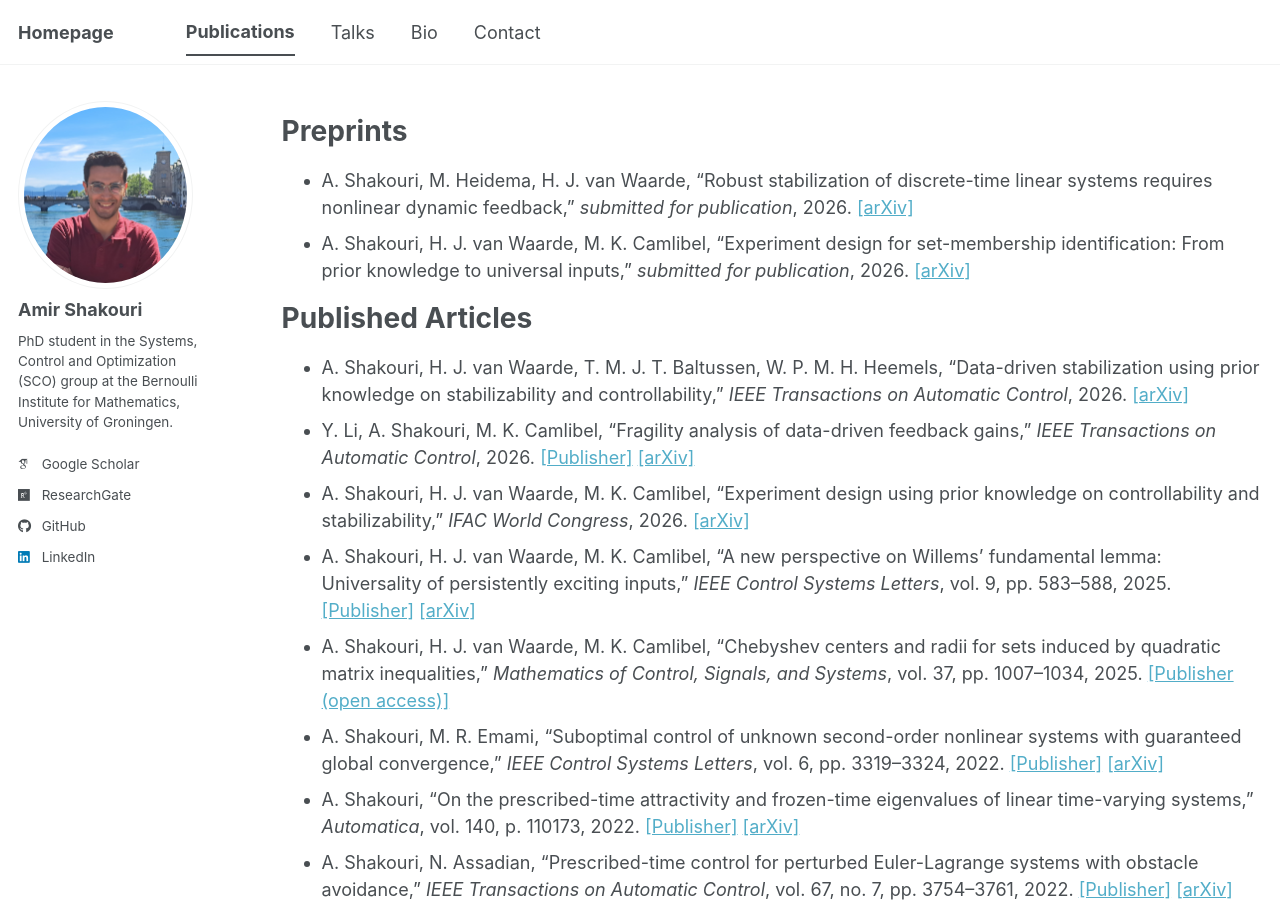
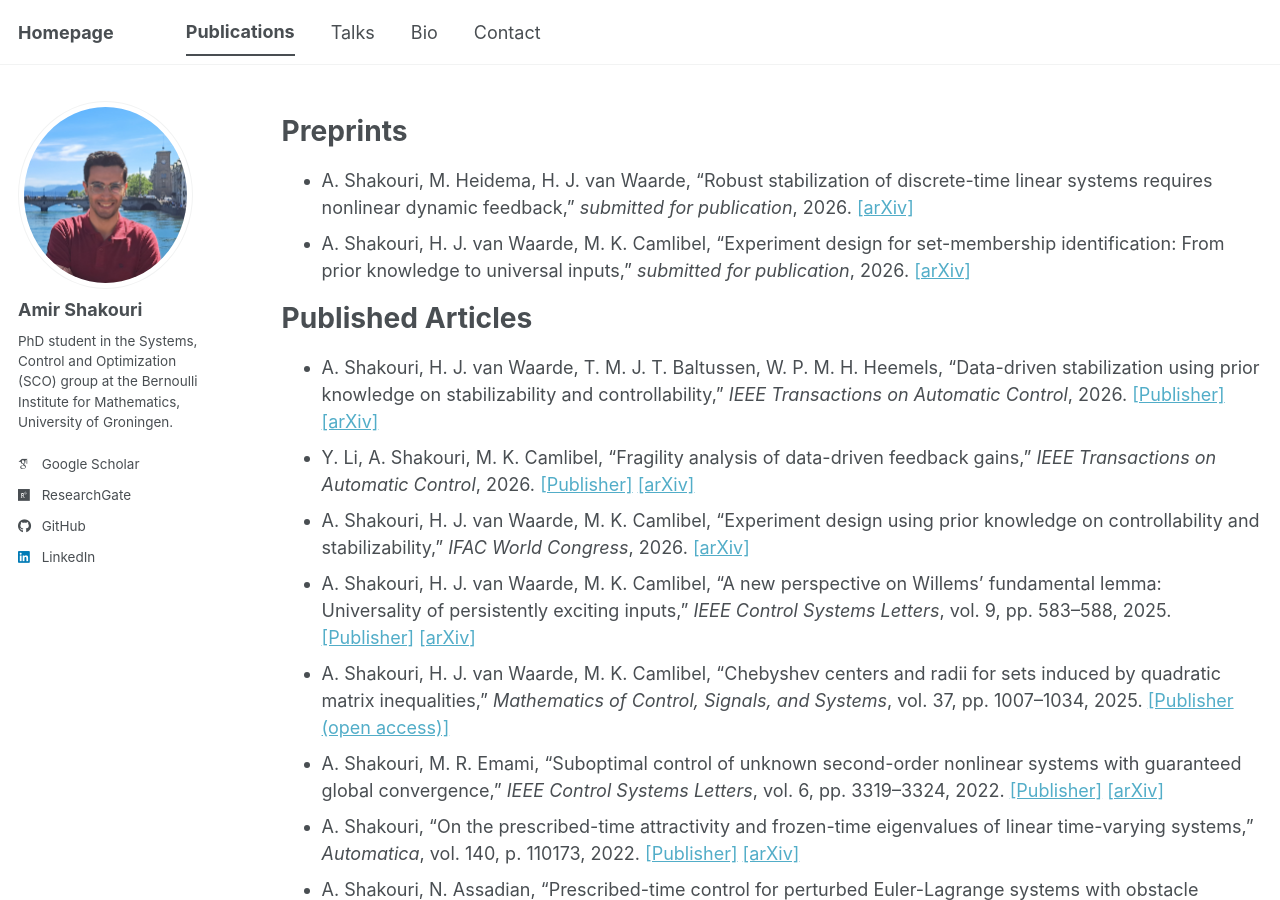
Before and after one commit to a-shakouri/a-shakouri.github.io, a Jekyll site: the page built from _pages/pub.md, in a window 1280 px wide and 900 px high. Built offline with Jekyll 4.4.1, drawn with Linux system fonts in a browser that asks for light colours; some web fonts are replaced; a script bundle is joined from its source files by our own code; library files that are not in the unit come from our copies.

Commit message:
Update pub.md

```diff
--- a/_pages/pub.md
+++ b/_pages/pub.md
@@ -15,7 +15,7 @@
 
 Published Articles
 ======
-* A. Shakouri, H. J. van Waarde, T. M. J. T. Baltussen, W. P. M. H. Heemels, “Data-driven stabilization using prior knowledge on stabilizability and controllability,” *IEEE Transactions on Automatic Control*, 2026. [\[arXiv\]](https://arxiv.org/pdf/2510.25452)
+* A. Shakouri, H. J. van Waarde, T. M. J. T. Baltussen, W. P. M. H. Heemels, “Data-driven stabilization using prior knowledge on stabilizability and controllability,” *IEEE Transactions on Automatic Control*, 2026. [\[Publisher\]](https://ieeexplore.ieee.org/document/11720260) [\[arXiv\]](https://arxiv.org/pdf/2510.25452)
 * Y. Li, A. Shakouri, M. K. Camlibel, “Fragility analysis of data-driven feedback gains,” *IEEE Transactions on Automatic Control*, 2026. [\[Publisher\]](https://ieeexplore.ieee.org/document/11690964) [\[arXiv\]](https://arxiv.org/pdf/2510.00717)
 * A. Shakouri, H. J. van Waarde, M. K. Camlibel, "Experiment design using prior knowledge on controllability and stabilizability," *IFAC World Congress*, 2026. [\[arXiv\]](https://arxiv.org/pdf/2512.01876)
 * A. Shakouri, H. J. van Waarde, M. K. Camlibel, “A new perspective on Willems’ fundamental lemma: Universality of persistently exciting inputs,” *IEEE Control Systems Letters*, vol. 9, pp. 583–588, 2025. [\[Publisher\]](https://ieeexplore.ieee.org/document/11022745)  [\[arXiv\]](https://arxiv.org/pdf/2503.12489)
```
